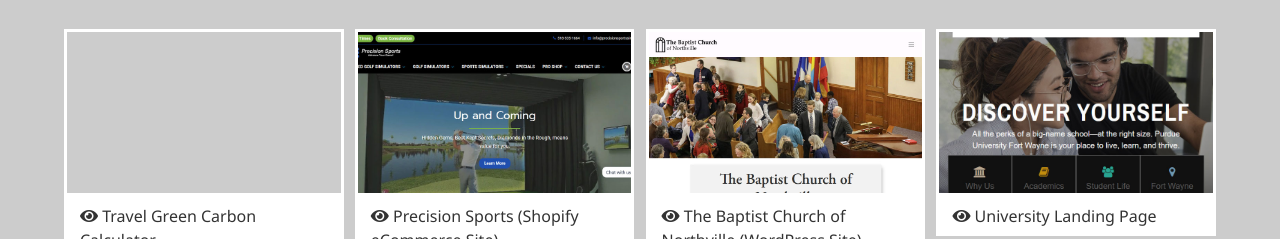
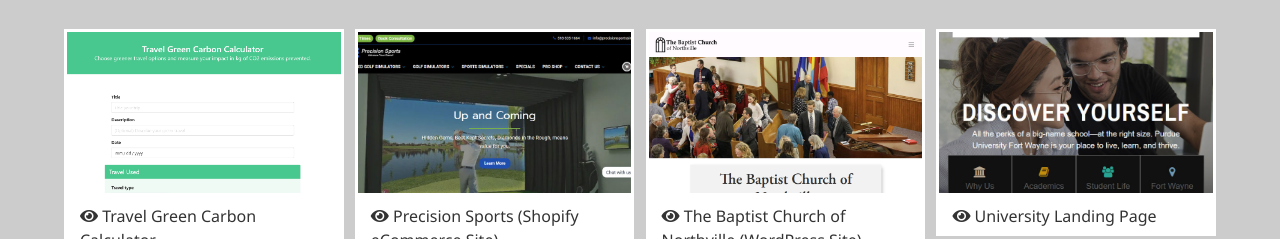
Before and after one commit to Matt-1123/my_portfolio, a website: page dist/work.html in a window 1280 px wide. Shown: the part 253-492 px from the top of the page. Drawn offline with Linux system fonts and the light colour scheme.

Commit message:
add travel green cover photo

```diff
--- a/dist/work.html
+++ b/dist/work.html
@@ -42,7 +42,7 @@
       <div class="projects">
 
         <div class="item travel-green">
-          <div class="image"></div>
+          <div class="image" style="background-image: url('./img/travel-green.png')"></div>
           <a class="btn-light" href="https://travelgreen.netlify.app/" target="_blank">
             <i class="fas fa-eye"></i>
             Travel Green Carbon Calculator
```
